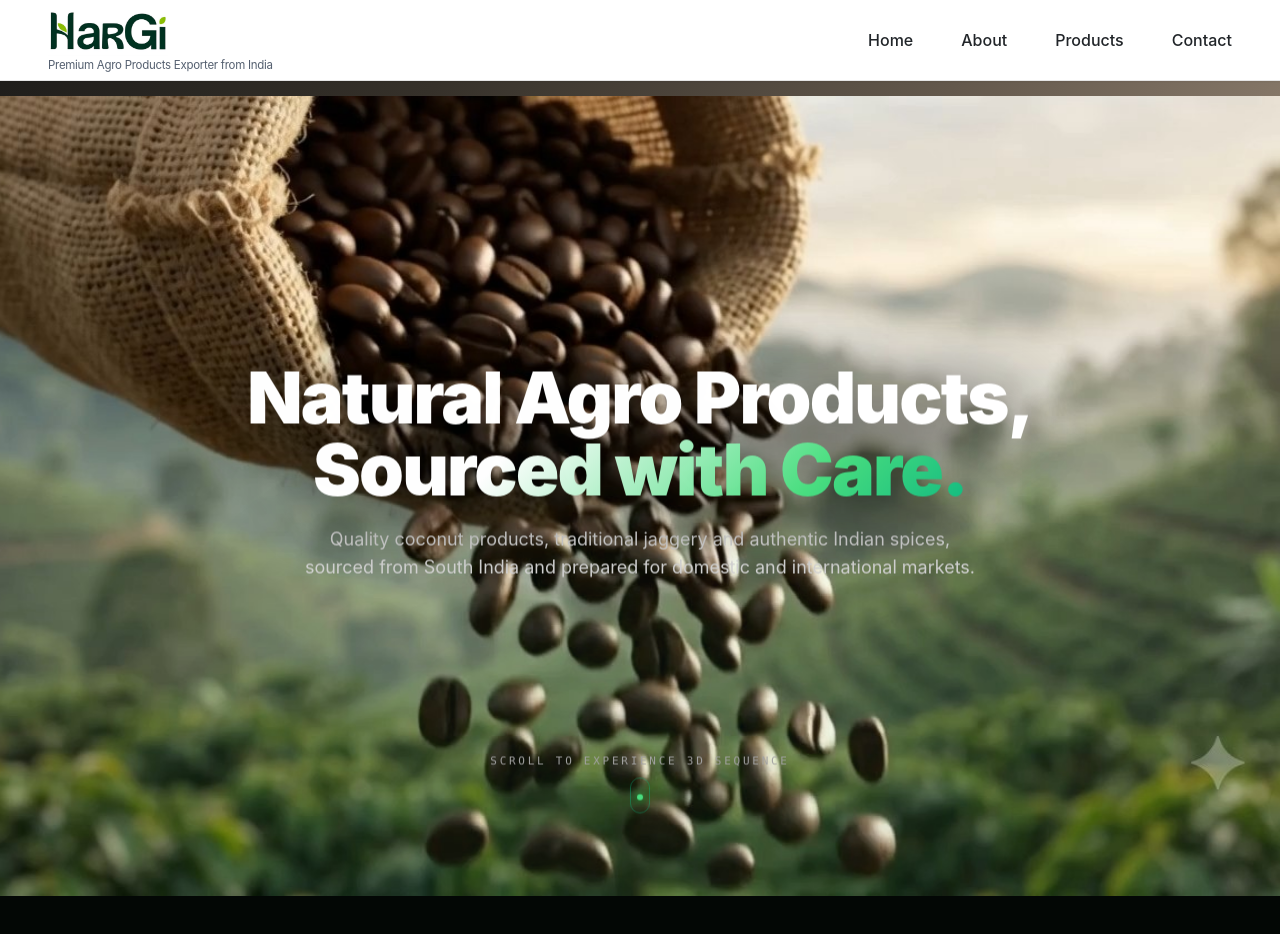
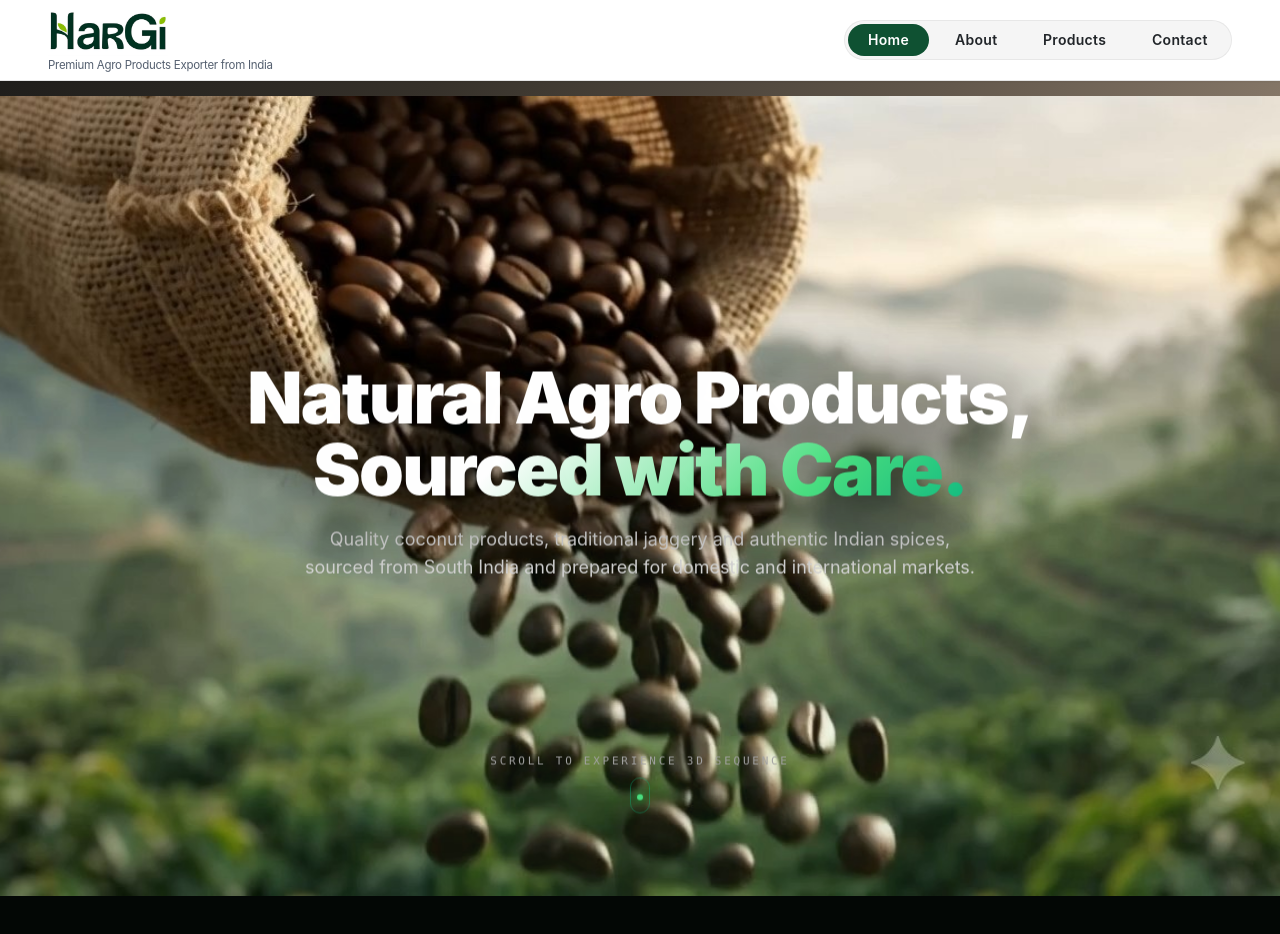
Before and after one commit to Naren182005/hargi, a Next.js app: page / in a window 1280 px wide. Shown: the top 934 px of the page. Built offline with nearby package versions, Linux system fonts and the light colour scheme.

Commit message:
top button changes

```diff
--- a/package.json
+++ b/package.json
@@ -12,6 +12,7 @@
     "@types/three": "^0.186.0",
     "clsx": "^2.1.1",
     "framer-motion": "^11.11.9",
+    "gsap": "^3.15.0",
     "lenis": "^1.3.26",
     "lucide-react": "^0.453.0",
     "next": "14.2.15",
--- a/src/components/Navigation/Navbar.tsx
+++ b/src/components/Navigation/Navbar.tsx
@@ -5,8 +5,11 @@ import { motion, AnimatePresence } from "framer-motion";
 import { Menu, X } from "lucide-react";
 import Image from "next/image";
 
+import { PillNav } from "./PillNav";
+
 export const Navbar: React.FC = () => {
   const [mobileMenuOpen, setMobileMenuOpen] = useState(false);
+  const [activeSection, setActiveSection] = useState("home");
 
   const navItems = [
     { label: "Home", id: "home" },
@@ -16,6 +19,7 @@ export const Navbar: React.FC = () => {
   ];
 
   const scrollToSection = (id: string) => {
+    setActiveSection(id);
     setMobileMenuOpen(false);
     const el = document.getElementById(id);
     if (el) {
@@ -53,18 +57,21 @@ export const Navbar: React.FC = () => {
             </span>
           </button>
 
-          {/* Right Navigation Links on White Background */}
-          <nav className="hidden md:flex items-center gap-8 lg:gap-12">
-            {navItems.map((item) => (
-              <button
-                key={item.id}
-                onClick={() => scrollToSection(item.id)}
-                className="transition-colors hover:text-[#0f5132] cursor-pointer bg-transparent border-none focus:outline-none font-sans text-sm sm:text-base font-medium text-[#212529] p-0"
-              >
-                {item.label}
-              </button>
-            ))}
-          </nav>
+          {/* Right Navigation Links with PillNav Effect */}
+          <div className="hidden md:block">
+            <PillNav
+              items={navItems.map((item) => ({
+                label: item.label,
+                id: item.id,
+                onClick: () => scrollToSection(item.id),
+              }))}
+              activeId={activeSection}
+              baseColor="#0f5132"
+              pillColor="transparent"
+              pillTextColor="#212529"
+              hoveredPillTextColor="#ffffff"
+            />
+          </div>
 
           {/* Mobile Menu Toggle */}
           <button
--- /dev/null
+++ b/src/components/Navigation/PillNav.css
@@ -0,0 +1,115 @@
+.pill-nav-wrapper {
+  display: inline-flex;
+  align-items: center;
+}
+
+.pill-nav {
+  --nav-h: 40px;
+  --pill-pad-x: 20px;
+  --pill-gap: 6px;
+  width: max-content;
+  display: flex;
+  align-items: center;
+  box-sizing: border-box;
+}
+
+.pill-nav-items {
+  position: relative;
+  display: flex;
+  align-items: center;
+  height: var(--nav-h);
+  background: var(--base-container, rgba(0, 0, 0, 0.04));
+  border: 1px solid rgba(0, 0, 0, 0.06);
+  border-radius: 9999px;
+  padding: 3px;
+}
+
+.pill-list {
+  list-style: none;
+  display: flex;
+  align-items: stretch;
+  gap: var(--pill-gap);
+  margin: 0;
+  padding: 0;
+  height: 100%;
+}
+
+.pill-list > li {
+  display: flex;
+  height: 100%;
+}
+
+.pill {
+  display: inline-flex;
+  align-items: center;
+  justify-content: center;
+  height: 100%;
+  padding: 0 var(--pill-pad-x);
+  background: var(--pill-bg, transparent);
+  color: var(--pill-text, #212529);
+  text-decoration: none;
+  border-radius: 9999px;
+  box-sizing: border-box;
+  font-weight: 600;
+  font-size: 14px;
+  line-height: 1;
+  letter-spacing: 0.3px;
+  white-space: nowrap;
+  cursor: pointer;
+  position: relative;
+  overflow: hidden;
+  border: none;
+  outline: none;
+  user-select: none;
+  transition: box-shadow 0.2s ease;
+}
+
+.pill .hover-circle {
+  position: absolute;
+  left: 50%;
+  bottom: 0;
+  border-radius: 50%;
+  background: var(--base, #0f5132);
+  z-index: 1;
+  display: block;
+  pointer-events: none;
+  will-change: transform;
+}
+
+.pill .label-stack {
+  position: relative;
+  display: inline-block;
+  line-height: 1;
+  z-index: 2;
+  height: 14px;
+}
+
+.pill .pill-label {
+  position: relative;
+  z-index: 2;
+  display: block;
+  line-height: 1;
+  will-change: transform;
+  font-weight: 600;
+}
+
+.pill .pill-label-hover {
+  position: absolute;
+  left: 0;
+  top: 0;
+  color: var(--hover-text, #ffffff);
+  z-index: 3;
+  display: block;
+  line-height: 1;
+  will-change: transform, opacity;
+  font-weight: 600;
+}
+
+.pill.is-active {
+  background: var(--base, #0f5132);
+  color: var(--hover-text, #ffffff);
+}
+
+.pill.is-active .pill-label {
+  color: var(--hover-text, #ffffff);
+}
--- /dev/null
+++ b/src/components/Navigation/PillNav.tsx
@@ -0,0 +1,207 @@
+"use client";
+
+import React, { useEffect, useRef } from "react";
+import { gsap } from "gsap";
+import "./PillNav.css";
+
+export interface PillNavItem {
+  label: string;
+  id?: string;
+  href?: string;
+  ariaLabel?: string;
+  onClick?: () => void;
+}
+
+export interface PillNavProps {
+  items: PillNavItem[];
+  activeHref?: string;
+  activeId?: string;
+  className?: string;
+  ease?: string;
+  baseColor?: string;
+  pillColor?: string;
+  hoveredPillTextColor?: string;
+  pillTextColor?: string;
+  onItemClick?: (item: PillNavItem) => void;
+  initialLoadAnimation?: boolean;
+}
+
+export const PillNav: React.FC<PillNavProps> = ({
+  items,
+  activeHref,
+  activeId,
+  className = "",
+  ease = "power3.easeOut",
+  baseColor = "#0f5132",
+  pillColor = "transparent",
+  hoveredPillTextColor = "#ffffff",
+  pillTextColor = "#212529",
+  onItemClick,
+  initialLoadAnimation = true,
+}) => {
+  const resolvedPillTextColor = pillTextColor ?? "#212529";
+  const circleRefs = useRef<(HTMLSpanElement | null)[]>([]);
+  const tlRefs = useRef<(gsap.core.Timeline | null)[]>([]);
+  const activeTweenRefs = useRef<(gsap.core.Tween | null)[]>([]);
+  const navItemsRef = useRef<HTMLDivElement | null>(null);
+
+  useEffect(() => {
+    const layout = () => {
+      circleRefs.current.forEach((circle, index) => {
+        if (!circle?.parentElement) return;
+
+        const pill = circle.parentElement;
+        const rect = pill.getBoundingClientRect();
+        const { width: w, height: h } = rect;
+
+        if (w === 0 || h === 0) return;
+
+        const R = ((w * w) / 4 + h * h) / (2 * h);
+        const D = Math.ceil(2 * R) + 2;
+        const delta = Math.ceil(R - Math.sqrt(Math.max(0, R * R - (w * w) / 4))) + 1;
+        const originY = D - delta;
+
+        circle.style.width = `${D}px`;
+        circle.style.height = `${D}px`;
+        circle.style.bottom = `-${delta}px`;
+
+        gsap.set(circle, {
+          xPercent: -50,
+          scale: 0,
+          transformOrigin: `50% ${originY}px`,
+        });
+
+        const label = pill.querySelector(".pill-label");
+        const white = pill.querySelector(".pill-label-hover");
+
+        if (label) gsap.set(label, { y: 0 });
+        if (white) gsap.set(white, { y: h + 12, opacity: 0 });
+
+        tlRefs.current[index]?.kill();
+        const tl = gsap.timeline({ paused: true });
+
+        tl.to(circle, { scale: 1.2, xPercent: -50, duration: 2, ease, overwrite: "auto" }, 0);
+
+        if (label) {
+          tl.to(label, { y: -(h + 8), duration: 2, ease, overwrite: "auto" }, 0);
+        }
+
+        if (white) {
+          gsap.set(white, { y: Math.ceil(h + 100), opacity: 0 });
+          tl.to(white, { y: 0, opacity: 1, duration: 2, ease, overwrite: "auto" }, 0);
+        }
+
+        tlRefs.current[index] = tl;
+      });
+    };
+
+    layout();
+
+    const onResize = () => layout();
+    window.addEventListener("resize", onResize);
+
+    if (typeof document !== "undefined" && (document as any).fonts?.ready) {
+      (document as any).fonts.ready.then(layout).catch(() => {});
+    }
+
+    if (initialLoadAnimation) {
+      const navItems = navItemsRef.current;
+      if (navItems) {
+        gsap.fromTo(
+          navItems,
+          { opacity: 0, y: -4 },
+          { opacity: 1, y: 0, duration: 0.5, ease }
+        );
+      }
+    }
+
+    return () => {
+      window.removeEventListener("resize", onResize);
+      tlRefs.current.forEach((tl) => tl?.kill());
+      activeTweenRefs.current.forEach((tw) => tw?.kill());
+    };
+  }, [items, ease, initialLoadAnimation]);
+
+  const handleEnter = (i: number) => {
+    const tl = tlRefs.current[i];
+    if (!tl) return;
+    activeTweenRefs.current[i]?.kill();
+    activeTweenRefs.current[i] = tl.tweenTo(tl.duration(), {
+      duration: 0.3,
+      ease,
+      overwrite: "auto",
+    });
+  };
+
+  const handleLeave = (i: number) => {
+    const tl = tlRefs.current[i];
+    if (!tl) return;
+    activeTweenRefs.current[i]?.kill();
+    activeTweenRefs.current[i] = tl.tweenTo(0, {
+      duration: 0.2,
+      ease,
+      overwrite: "auto",
+    });
+  };
+
+  const handleClick = (item: PillNavItem) => {
+    if (item.onClick) {
+      item.onClick();
+    } else if (onItemClick) {
+      onItemClick(item);
+    }
+  };
+
+  const cssVars: React.CSSProperties = {
+    ["--base" as any]: baseColor,
+    ["--pill-bg" as any]: pillColor,
+    ["--hover-text" as any]: hoveredPillTextColor,
+    ["--pill-text" as any]: resolvedPillTextColor,
+  };
+
+  return (
+    <div className={`pill-nav-wrapper ${className}`} style={cssVars}>
+      <nav className="pill-nav" aria-label="Primary">
+        <div className="pill-nav-items" ref={navItemsRef}>
+          <ul className="pill-list" role="menubar">
+            {items.map((item, i) => {
+              const isActive =
+                (activeHref && item.href === activeHref) ||
+                (activeId && item.id === activeId);
+
+              return (
+                <li key={item.id || item.href || `item-${i}`} role="none">
+                  <button
+                    type="button"
+                    role="menuitem"
+                    className={`pill${isActive ? " is-active" : ""}`}
+                    aria-label={item.ariaLabel || item.label}
+                    onMouseEnter={() => handleEnter(i)}
+                    onMouseLeave={() => handleLeave(i)}
+                    onClick={() => handleClick(item)}
+                  >
+                    <span
+                      className="hover-circle"
+                      aria-hidden="true"
+                      ref={(el) => {
+                        circleRefs.current[i] = el;
+                      }}
+                    />
+                    <span className="label-stack">
+                      <span className="pill-label">{item.label}</span>
+                      <span className="pill-label-hover" aria-hidden="true">
+                        {item.label}
+                      </span>
+                    </span>
+                  </button>
+                </li>
+              );
+            })}
+          </ul>
+        </div>
+      </nav>
+    </div>
+  );
+};
+
+export default PillNav;
```
Also changed, not shown: 1 other file (tests, documents, lock files or other folders).
